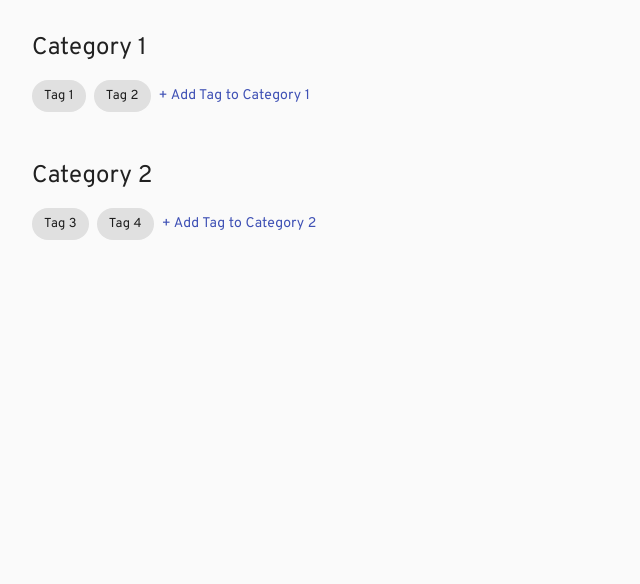
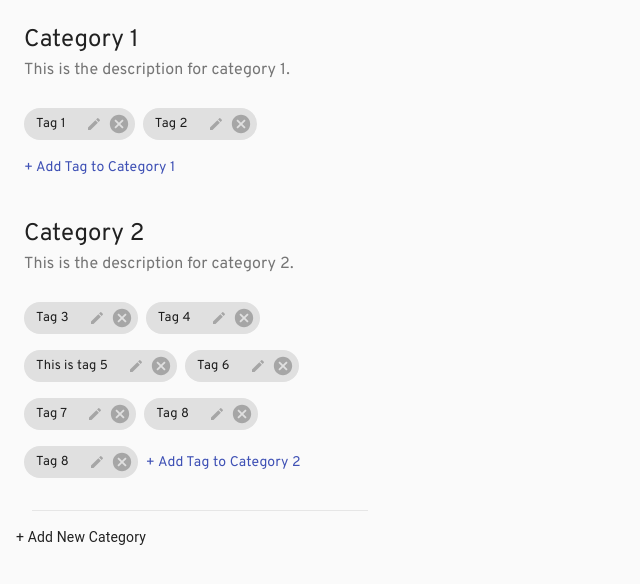
Before and after one commit to spark33/spotify-tags, a React (Create React App) app: page / in a window 1280 px wide. Shown: the top 584 px of the page, without its empty margins (0-640 px from the left). Built offline with nearby package versions, Linux system fonts and the light colour scheme.

Commit message:
tag categories frontend

```diff
--- a/package.json
+++ b/package.json
@@ -31,6 +31,7 @@
         "@testing-library/react": "^9.3.2",
         "@testing-library/user-event": "^7.1.2",
         "axios": "^0.19.2",
+        "formik": "^2.1.4",
         "react": "^16.13.1",
         "react-dom": "^16.13.1",
         "react-scripts": "3.4.1",
--- a/public/mockData/tagsByCategory.json
+++ b/public/mockData/tagsByCategory.json
@@ -7,13 +7,11 @@
         "tags": [
             {
                 "id": 1,
-                "name": "Tag 1",
-                "description": "This is a description for tag 1"
+                "name": "Tag 1"
             },
             {
                 "id": 2,
-                "name": "Tag 2",
-                "description": "This is a description for tag 2"
+                "name": "Tag 2"
             }
         ]
     },
@@ -25,13 +23,31 @@
         "tags": [
             {
                 "id": 3,
-                "name": "Tag 3",
-                "description": "This is a description for tag 3"
+                "name": "Tag 3"
             },
             {
                 "id": 4,
-                "name": "Tag 4",
-                "description": "This is a description for tag 4"
+                "name": "Tag 4"
+            },
+            {
+                "id": 5,
+                "name": "This is tag 5"
+            },
+            {
+                "id": 6,
+                "name": "Tag 6"
+            },
+            {
+                "id": 7,
+                "name": "Tag 7"
+            },
+            {
+                "id": 8,
+                "name": "Tag 8"
+            },
+            {
+                "id": 8,
+                "name": "Tag 8"
             }
         ]
     }
--- a/src/App.tsx
+++ b/src/App.tsx
@@ -1,10 +1,13 @@
 import React from 'react';
-import TagEditor from './components/TagEditor';
+import TagManager from './components/TagManager';
+import AppContextProvider from './contexts/AppContext';
 
 const App = () => {
     return (
-        <div className="App" style={{ width: '400px' }}>
-            <TagEditor />
+        <div className="App" style={{ width: '400px', maxHeight: '800px', overflowY: 'scroll' }}>
+            <AppContextProvider>
+                <TagManager />
+            </AppContextProvider>
         </div>
     );
 };
--- /dev/null
+++ b/src/components/NewTagComponent.tsx
@@ -0,0 +1,53 @@
+import { Box, Button, Link } from '@material-ui/core';
+import { Field, Form, Formik } from 'formik';
+import React, { useState } from 'react';
+import { useAppContext } from '../contexts/AppContext';
+
+interface Props {
+    categoryName: string;
+    categoryId: string;
+}
+
+const NewTagComponent: React.FC<Props> = ({ categoryName, categoryId }: Props) => {
+    const [isEditing, setIsEditing] = useState<boolean>(false);
+    const { updateTagCategories } = useAppContext();
+
+    const toggleEditingState = () => {
+        setIsEditing(!isEditing);
+    };
+
+    return (
+        <Box my={1}>
+            {isEditing ? (
+                <Formik
+                    initialValues={{ name: '' }}
+                    onSubmit={async (values) => {
+                        // todo: submit values to API
+                        updateTagCategories && (await updateTagCategories());
+                        setIsEditing(false);
+                    }}
+                >
+                    {(props) => (
+                        <Form>
+                            <Box display="flex">
+                                <Field type="text" name="name" placeholder="New Tag Name" />
+                                <Box ml={1}>
+                                    <Button type="submit">Create</Button>
+                                </Box>
+                                <Box ml={1}>
+                                    <Button color="default" onClick={toggleEditingState}>
+                                        Cancel
+                                    </Button>
+                                </Box>
+                            </Box>
+                        </Form>
+                    )}
+                </Formik>
+            ) : (
+                <Link onClick={toggleEditingState}>+ Add Tag to {categoryName}</Link>
+            )}
+        </Box>
+    );
+};
+
+export default NewTagComponent;
--- a/src/components/TagCategoryComponent.tsx
+++ b/src/components/TagCategoryComponent.tsx
@@ -1,29 +1,27 @@
-import React, { useEffect, useState } from 'react';
-import { Box, makeStyles, Typography, Chip, Link } from '@material-ui/core';
-import { TagCategory, Tag } from '../models/Tags';
-import { axiosGet } from '../api/base';
-
-const useStyles = makeStyles(() => ({}));
+import { Box, Typography } from '@material-ui/core';
+import React from 'react';
+import { Tag, TagCategory } from '../models/Tags';
+import NewTagComponent from './NewTagComponent';
+import TagComponent from './TagComponent';
 
 interface Props {
     category: TagCategory;
 }
 
 const TagCategoryComponent: React.FC<Props> = ({ category }: Props) => {
-    const classes = useStyles();
-
     return (
-        <Box p={2} mb={2}>
-            <Typography variant="h5" gutterBottom>
-                {category.name}
+        <Box p={1} mb={2}>
+            <Typography variant="h5">{category.name}</Typography>
+            <Typography variant="subtitle1" gutterBottom>
+                {category.description}
             </Typography>
-            <Box display="flex" mt={2} alignItems="center">
+            <Box display="flex" mt={2} alignItems="center" flexWrap="wrap">
                 {category.tags.map((tag: Tag) => (
-                    <Box mr={1} key={tag.id}>
-                        <Chip key={tag.id} label={tag.name} />
-                    </Box>
+                    <React.Fragment key={tag.id}>
+                        <TagComponent tag={tag} />
+                    </React.Fragment>
                 ))}
-                <Link>+ Add Tag to {category.name}</Link>
+                <NewTagComponent categoryName={category.name} categoryId={category.id} />
             </Box>
         </Box>
     );
--- /dev/null
+++ b/src/components/TagComponent.tsx
@@ -0,0 +1,79 @@
+import {
+    Box,
+    Button,
+    Chip,
+    Dialog,
+    DialogActions,
+    DialogContent,
+    DialogTitle,
+    IconButton,
+    makeStyles,
+    Typography,
+} from '@material-ui/core';
+import EditIcon from '@material-ui/icons/Edit';
+import React, { useState } from 'react';
+import { Tag } from '../models/Tags';
+
+const useStyles = makeStyles((theme) => ({
+    editButton: {
+        marginLeft: theme.spacing(1),
+        width: theme.spacing(2),
+        color: 'rgba(0, 0, 0, 0.26)', // matches delete icon
+        '&:hover': {
+            backgroundColor: 'transparent',
+            color: 'rgba(0, 0, 0, 0.4)', // matches delete icon
+        },
+    },
+}));
+
+interface Props {
+    tag: Tag;
+}
+
+const TagComponent: React.FC<Props> = ({ tag }: Props) => {
+    const classes = useStyles();
+    const [dialogOpen, setDialogOpen] = useState<boolean>(false);
+
+    const deleteTag = () => {
+        console.log(tag.id);
+        // todo: api request to delete tag by id and delete all references to said tag in all songs
+        setDialogOpen(false);
+    };
+
+    const tagContent = (
+        <>
+            {tag.name}
+            <IconButton className={classes.editButton} edge="end" disableRipple disableFocusRipple>
+                <EditIcon />
+            </IconButton>
+        </>
+    );
+
+    return (
+        <>
+            <Dialog open={dialogOpen} onClose={() => setDialogOpen(false)}>
+                <DialogTitle>
+                    <Typography variant="h5">Are you sure you want to delete this tag?</Typography>
+                </DialogTitle>
+                <DialogContent>
+                    <Typography>Deleting this tag will remove the tag from all existing songs.</Typography>
+                </DialogContent>
+                <DialogActions>
+                    <Box display="flex">
+                        <Box mr={1}>
+                            <Button variant="outlined" autoFocus onClick={() => setDialogOpen(false)}>
+                                Cancel
+                            </Button>
+                        </Box>
+                        <Button onClick={deleteTag}>Yes, delete this tag.</Button>
+                    </Box>
+                </DialogActions>
+            </Dialog>
+            <Box my={1} mr={1}>
+                <Chip key={tag.id} label={tagContent} onDelete={() => setDialogOpen(true)} />
+            </Box>
+        </>
+    );
+};
+
+export default TagComponent;
--- a/src/components/TagEditor.tsx
+++ /dev/null
@@ -1,40 +0,0 @@
-import React, { useEffect, useState } from 'react';
-import { Box, makeStyles } from '@material-ui/core';
-import { TagCategory } from '../models/Tags';
-import { axiosGet } from '../api/base';
-import TagCategoryComponent from './TagCategoryComponent';
-
-const useStyles = makeStyles(() => ({}));
-
-const TagEditor: React.FC = () => {
-    const [tagCategories, setTagCategories] = useState<TagCategory[]>([]);
-    const [isLoading, setIsLoading] = useState<boolean>(true);
-    const classes = useStyles();
-
-    useEffect(() => {
-        try {
-            axiosGet('./mockData/tagsByCategory.json').then((tagsByCategory: TagCategory[]) => {
-                setTagCategories(tagsByCategory);
-                setIsLoading(false);
-            });
-        } catch (err) {
-            console.error(err);
-        }
-    }, []);
-
-    if (isLoading) {
-        return <></>;
-    }
-
-    return (
-        <Box p={2}>
-            {tagCategories.map((category: TagCategory) => (
-                <React.Fragment key={category.id}>
-                    <TagCategoryComponent category={category} />
-                </React.Fragment>
-            ))}
-        </Box>
-    );
-};
-
-export default TagEditor;
--- /dev/null
+++ b/src/components/TagManager.tsx
@@ -0,0 +1,37 @@
+import { Box, Divider, Typography } from '@material-ui/core';
+import React, { useEffect } from 'react';
+import { useAppContext } from '../contexts/AppContext';
+import { TagCategory } from '../models/Tags';
+import TagCategoryComponent from './TagCategoryComponent';
+
+const TagManager: React.FC = () => {
+    const { tagCategories, updateTagCategories } = useAppContext();
+
+    useEffect(() => {
+        updateTagCategories && updateTagCategories();
+    }, []);
+
+    return (
+        <>
+            {tagCategories ? (
+                <Box p={2}>
+                    {tagCategories.length > 0 ? (
+                        tagCategories.map((category: TagCategory) => (
+                            <React.Fragment key={category.id}>
+                                <TagCategoryComponent category={category} />
+                            </React.Fragment>
+                        ))
+                    ) : (
+                        <Typography>There are no tags created yet! Start by creating a tag category.</Typography>
+                    )}
+                    <Divider variant="middle" light />
+                    <Box mt={2}>+ Add New Category</Box>
+                </Box>
+            ) : (
+                <></>
+            )}
+        </>
+    );
+};
+
+export default TagManager;
--- /dev/null
+++ b/src/contexts/AppContext.tsx
@@ -0,0 +1,33 @@
+import React, { createContext, ReactNode, useContext, useState } from 'react';
+import { axiosGet } from '../api/base';
+import { TagCategory } from '../models/Tags';
+
+export const AppContext = createContext({});
+export const useAppContext = () => useContext<any>(AppContext);
+
+const AppContextProvider = ({ children }: { children: ReactNode }) => {
+    const [tagCategories, setTagCategories] = useState<TagCategory[]>([]);
+
+    const updateTagCategories = async () => {
+        try {
+            axiosGet('./mockData/tagsByCategory.json').then((tagsByCategory: TagCategory[]) => {
+                setTagCategories(tagsByCategory);
+            });
+        } catch (err) {
+            console.error(err);
+        }
+    };
+
+    return (
+        <AppContext.Provider
+            value={{
+                tagCategories,
+                updateTagCategories,
+            }}
+        >
+            {children}
+        </AppContext.Provider>
+    );
+};
+
+export default AppContextProvider;
--- a/src/models/Tags.ts
+++ b/src/models/Tags.ts
@@ -1,7 +1,6 @@
 export interface Tag {
     id: string;
     name: string;
-    description: string;
 }
 
 export interface TagCategory {
--- a/src/theme.ts
+++ b/src/theme.ts
@@ -1,4 +1,5 @@
 import { createMuiTheme } from '@material-ui/core';
+import { grey } from '@material-ui/core/colors';
 
 const fontFamilies = ['Overpass', 'Open Sans'].join(',');
 
@@ -10,6 +11,9 @@ theme = createMuiTheme({
         fontWeightRegular: 400,
         fontWeightMedium: 600,
         fontWeightBold: 700,
+        subtitle1: {
+            color: grey[600],
+        },
     },
     overrides: {
         MuiLink: {
@@ -23,8 +27,35 @@ theme = createMuiTheme({
                 },
             },
         },
+        MuiDialog: {
+            paper: {
+                paddingTop: theme.spacing(1),
+                paddingBottom: theme.spacing(1),
+            },
+        },
+        MuiDialogActions: {
+            root: {
+                marginTop: theme.spacing(1),
+                padding: `${theme.spacing(1)}px ${theme.spacing(3)}px`, // match DialogTitle and DialogContent
+            },
+        },
+        MuiIconButton: {
+            root: {
+                boxSizing: 'content-box',
+            },
+        },
+        MuiSvgIcon: {
+            root: {
+                width: '100%',
+                height: '100%',
+            },
+        },
     },
     props: {
+        MuiButton: {
+            variant: 'contained',
+            color: 'primary',
+        },
         MuiLink: {
             underline: 'none',
         },
```
Also changed, not shown: 1 other file (tests, documents, lock files or other folders).
